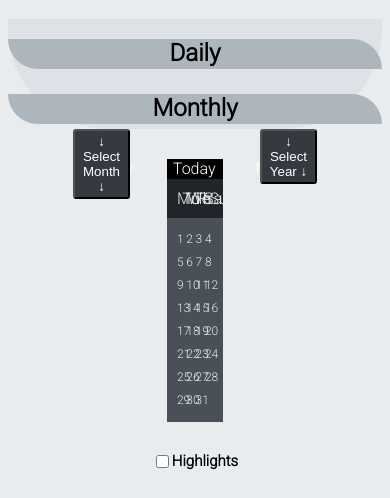
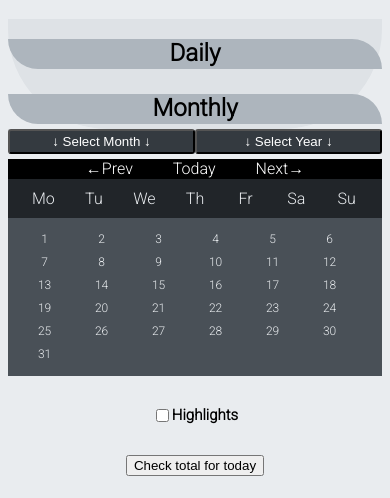
Before and after one commit to AdrianRobu/proiectFinal, a plain HTML site: page index.html in a window 390 px wide. Shown: the part 332-830 px from the top of the page. Drawn offline with Linux system fonts and the light colour scheme.

Commit message:
fix responsive

```diff
--- a/style.css
+++ b/style.css
@@ -325,3 +325,17 @@ td {
 .th1 {
   background-color: #adb5bd;
 }
+
+@media (max-width: 1024px) {
+  .Calendar,
+  .weekdays,
+  .days {
+    width: 100%;
+  }
+  .dropdown-section {
+    /* flex-direction: column; */
+  }
+  .dropdown-section .dropdown {
+    width: 50%;
+  }
+}
```
